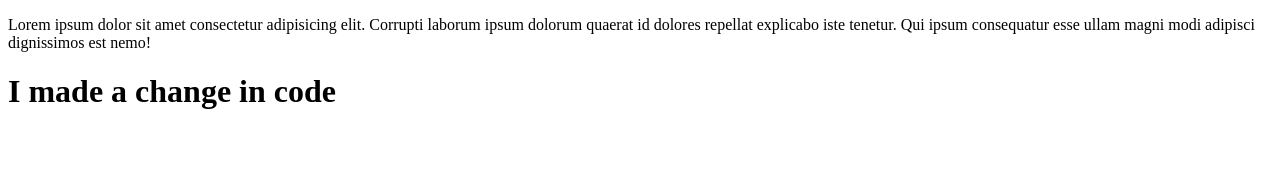
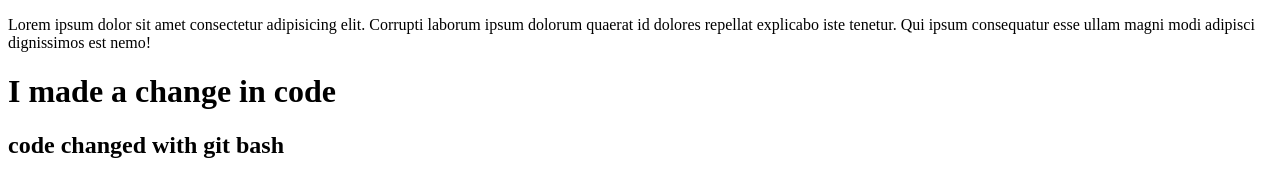
Before and after one commit to shdhrubo/my-second-repo, a plain HTML site: page index.html in a window 1280 px wide. Drawn offline with Linux system fonts and the light colour scheme.

Commit message:
git bash

```diff
--- a/index.html
+++ b/index.html
@@ -9,6 +9,7 @@
 <body>
     <p>Lorem ipsum dolor sit amet consectetur adipisicing elit. Corrupti laborum ipsum dolorum quaerat id dolores repellat explicabo iste tenetur. Qui ipsum consequatur esse ullam magni modi adipisci dignissimos est nemo!</p>
     <h1>I made a change in code</h1>
+    <h2>code changed with git bash</h2>
 
 </body>
 </html>
```
